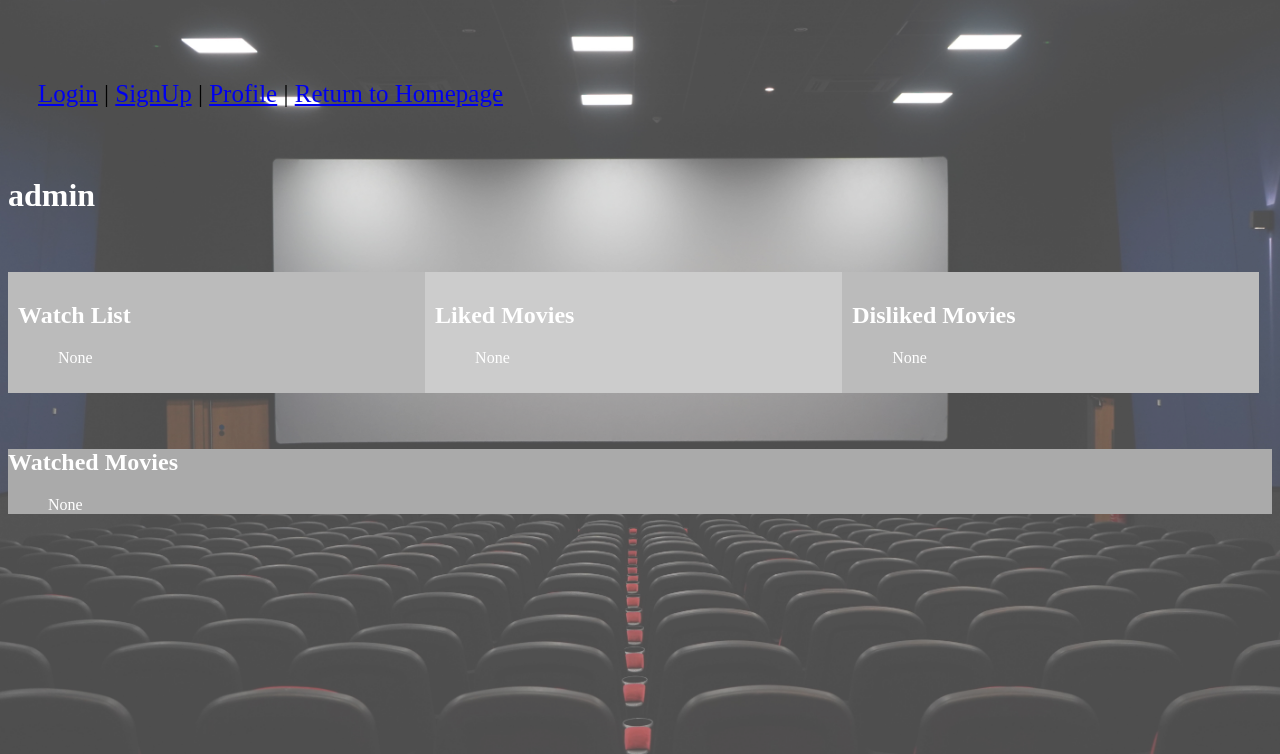
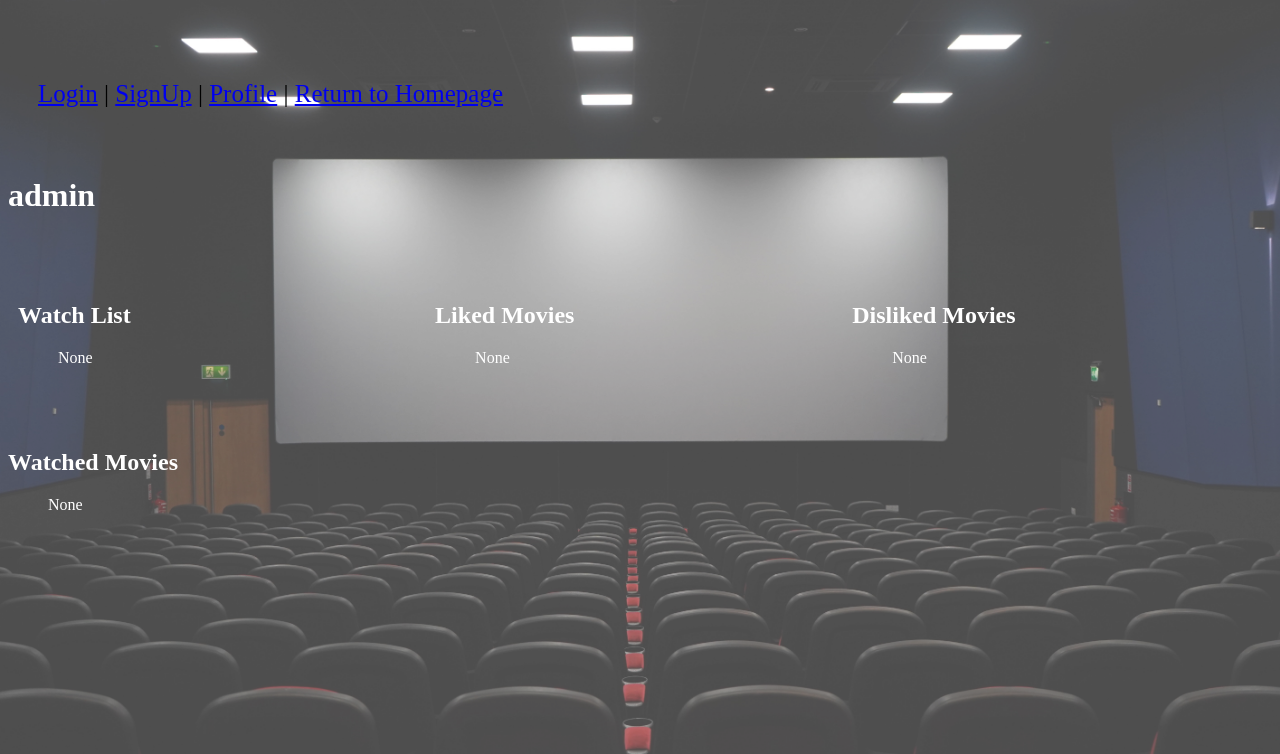
Before and after one commit to fraykate/team3, a Flask app: page /profile in a window 1280 px wide. Shown: the top 754 px of the page. Run offline with Flask 3, Linux system fonts and the light colour scheme; tables that the repository leaves empty hold one stand-in row (values such as "Sample post").

Commit message:
Update userprofile.html

```diff
--- a/templates/userprofile.html
+++ b/templates/userprofile.html
@@ -16,23 +16,28 @@ and to watch movies corresponding to username
         }
     </style>
 </head>
+
+{% if user %}
 <body>
     <!--Upper navigation bar-->
     <div id="nav-div">
         <a href="{{url_for('login')}}">Login</a> | <a href="{{url_for('signup')}}">SignUp</a> | <a href="{{url_for('user_profile')}}">Profile</a> | <a href="../">Return to Homepage</a>
     </div>
     <br>
-    <h1>{{ data[0][0] }}</h1>
+    <h1>{{user}}</h1>
     <br><br>
 
     <div class="row">
-        <div id="to_watch" class="column" style="background-color:#bbb;">
+        <div id="to_watch" class="column">
+            <div id = "col">
             <h2>Watch List</h2>
             <p>
             <ul>
+
                 {% if user_watched %}
                 {% for item in user_watched %}
-                <li>{{item[0]}}
+                <li>
+                    <a href="search/movie/{{item[0]}}">{{item[0]}}</a>
                     <!--
                     <button type="button">Watched</button>
                     <button type="button">Like</button>
@@ -46,14 +51,18 @@ and to watch movies corresponding to username
                 {% endif %}
             </ul>
             </p>
+            </div>
         </div>
-        <div id="liked_movies" class="column" style="background-color:#ccc;">
+
+        <div id="liked_movies" class="column">
+            <div id = "col">
             <h2>Liked Movies</h2>
             <p>
             <ul>
                 {% if user_likes %}
                 {% for item in user_likes %}
-                <li>{{item[0]}}
+                <li>
+                    <a href="search/movie/{{item[0]}}">{{item[0]}}</a>
                     <!--
                     <button type="button">Dislike</button>
                     <button type="button">Remove</button>
@@ -64,15 +73,19 @@ and to watch movies corresponding to username
                 <p>None</p>
                 {% endif %}
             </ul>
+
             </p>
+            </div>
         </div>
-        <div id="disliked_movies" class="column" style="background-color:#bbb;">
+        <div id="disliked_movies" class="column">
+            <div id = "col">
             <h2>Disliked Movies</h2>
             <p>
             <ul>
                 {% if user_dislikes %}
                 {% for item in user_dislikes %}
-                <li>{{item[0]}}
+                <li>
+                    <a href="search/movie/{{item[0]}}">{{item[0]}}</a>
                     <!--
                     <button type="button">Like</button>
                     <button type="button">Remove</button>
@@ -84,16 +97,20 @@ and to watch movies corresponding to username
                 {% endif %}
             </ul>
             </p>
+            </div>
         </div>
     </div>
+
     <br><br>
-    <div id="watched_movies" style="background-color:#aaa;">
+    <div id="watched_movies" style="background-color:#ffffff00;">
         <h2>Watched Movies</h2>
         <p>
+
             <ul>
                 {% if user_watched %}
                 {% for item in user_watched %}
-                <li>{{item[0]}}
+                <li>
+                    <a href="search/movie/{{item[0]}}">{{item[0]}}</a>
                     <!--
                     <button type="button">Like</button>
                     <button type="button">Dislike</button>
@@ -105,7 +122,22 @@ and to watch movies corresponding to username
                 <p>None</p>
                 {% endif %}
             </ul>
+
         </p>
+
     </div>
 </body>
+{% else %}
+<body>
+    <div>
+        <a href="login">Login/SignUp</a>
+        <a href="profile">Profile</a>
+        <a href="">Return to Homepage</a>
+    </div>
+    <br>
+    <h1><a href="login">Not logged in, click here to login</a></h1>
+    <br>
+
+</body>
+{% endif %}
 </html>
```
